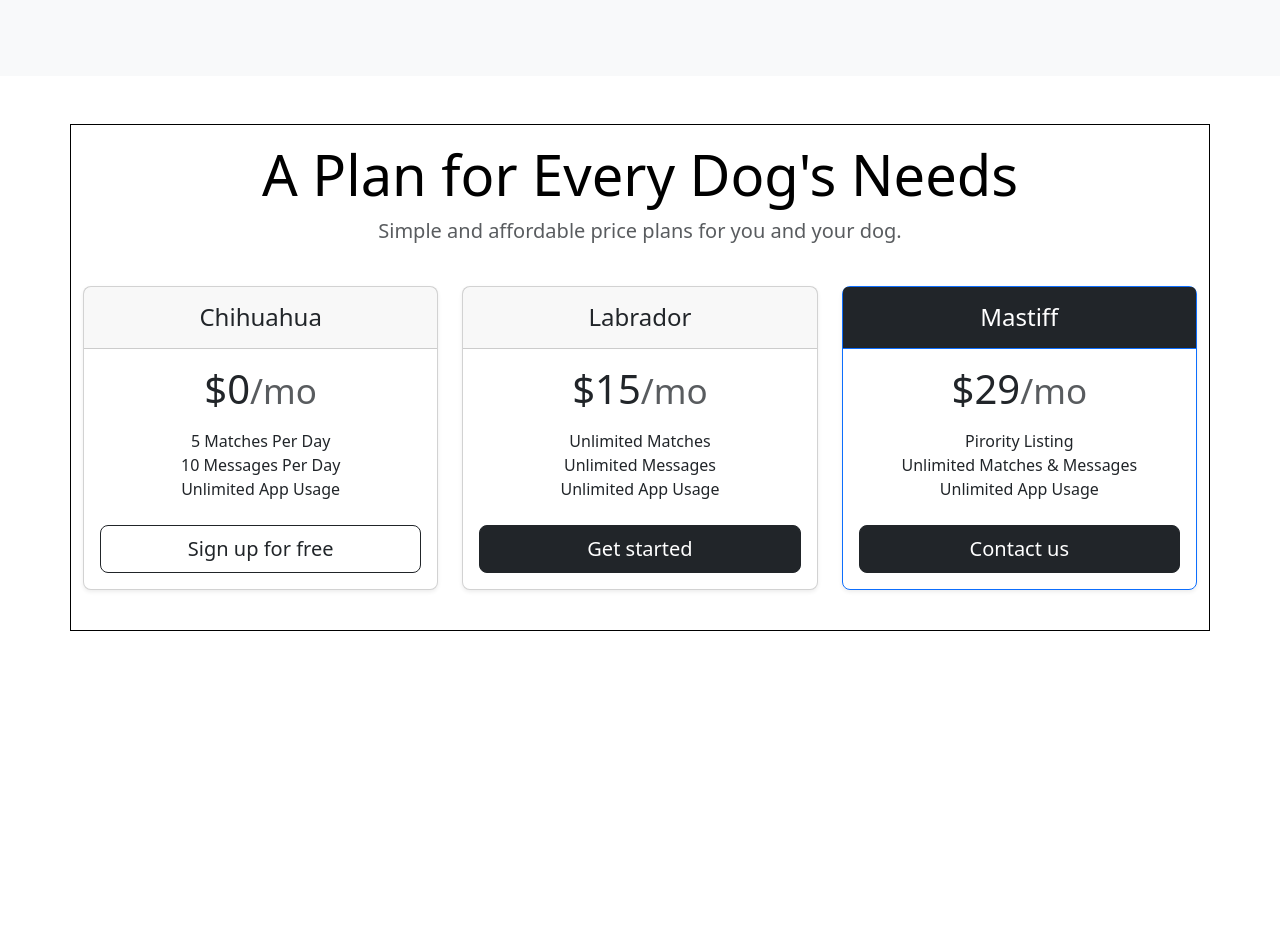
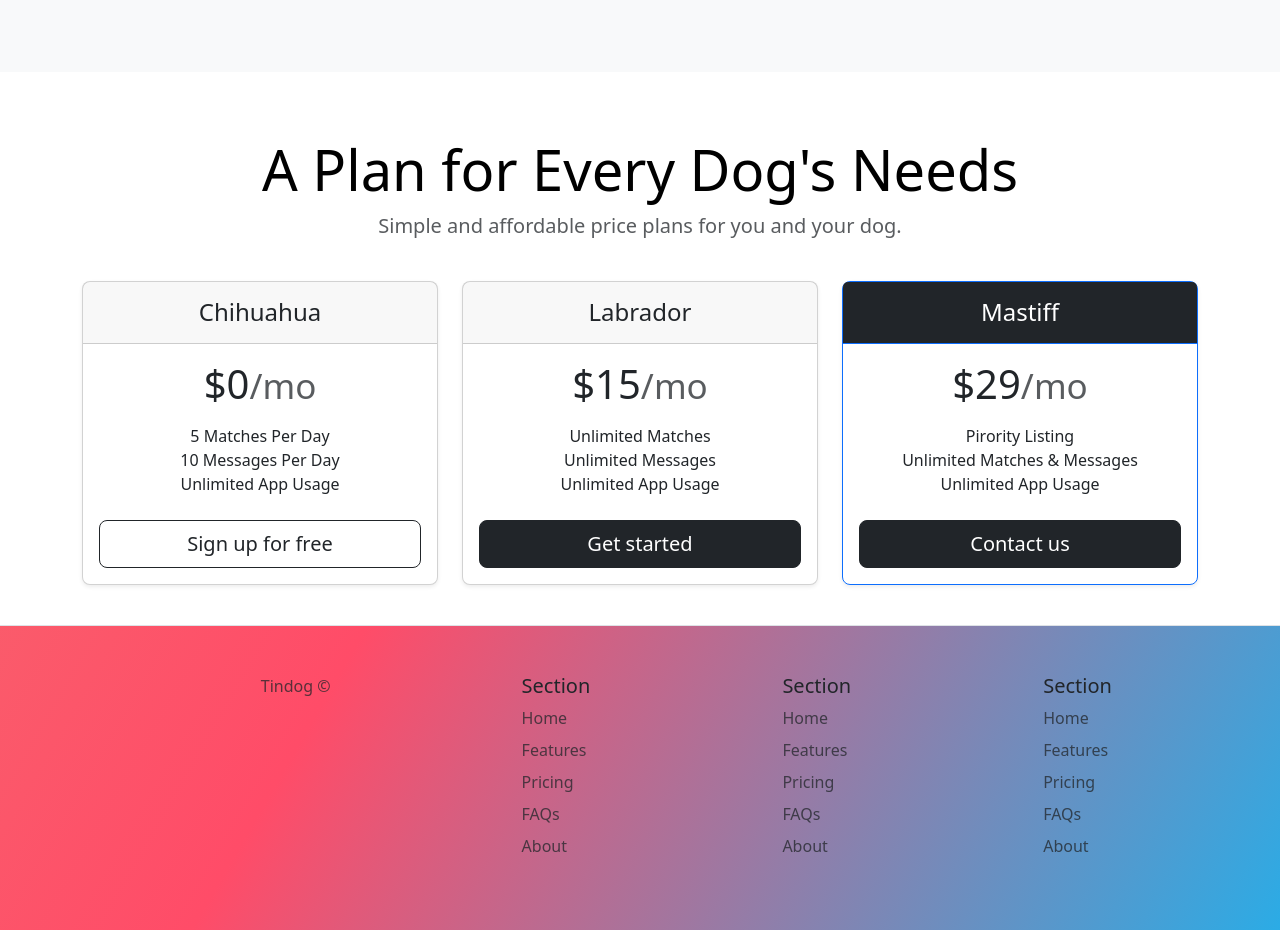
Before and after one commit to paobona15/bootstrap-practice-startup-site, a plain HTML site: page 11.3-tindog-project/index.html in a window 1280 px wide. Shown: the part 1420-2350 px from the top of the page. Before the commit the page ends 2051 px from the top, so only its background shows below. Drawn offline with nearby package versions, Linux system fonts and the light colour scheme.

Commit message:
added footer section and removed black border for sections

```diff
--- a/11.3-tindog-project/index.html
+++ b/11.3-tindog-project/index.html
@@ -9,9 +9,7 @@
    integrity="sha384-QWTKZyjpPEjISv5WaRU9OFeRpok6YctnYmDr5pNlyT2bRjXh0JMhjY6hW+ALEwIH" crossorigin="anonymous">
    <link href="css/style.css" rel="stylesheet">
    <style>
-    .container {
-      border:1px solid black;
-    }
+
    </style>
 </head>
 
@@ -188,7 +186,49 @@
   </section>
   <!-- Footer -->
   <section id="footer">
+    <div class="container.fluid gradient-background">
+      <footer class="row row-cols-1 row-cols-sm-2 row-cols-md-5 py-5 my-0 border-top">
+        <div class="col mb-3">
 
+        </div>
+        <div class="col mb-3">
+          <p class="text-body-secondary">Tindog ©</p>
+        </div>
+
+        <div class="col mb-3">
+          <h5>Section</h5>
+          <ul class="nav flex-column">
+            <li class="nav-item mb-2"><a href="#" class="nav-link p-0 text-body-secondary">Home</a></li>
+            <li class="nav-item mb-2"><a href="#" class="nav-link p-0 text-body-secondary">Features</a></li>
+            <li class="nav-item mb-2"><a href="#" class="nav-link p-0 text-body-secondary">Pricing</a></li>
+            <li class="nav-item mb-2"><a href="#" class="nav-link p-0 text-body-secondary">FAQs</a></li>
+            <li class="nav-item mb-2"><a href="#" class="nav-link p-0 text-body-secondary">About</a></li>
+          </ul>
+        </div>
+
+        <div class="col mb-3">
+          <h5>Section</h5>
+          <ul class="nav flex-column">
+            <li class="nav-item mb-2"><a href="#" class="nav-link p-0 text-body-secondary">Home</a></li>
+            <li class="nav-item mb-2"><a href="#" class="nav-link p-0 text-body-secondary">Features</a></li>
+            <li class="nav-item mb-2"><a href="#" class="nav-link p-0 text-body-secondary">Pricing</a></li>
+            <li class="nav-item mb-2"><a href="#" class="nav-link p-0 text-body-secondary">FAQs</a></li>
+            <li class="nav-item mb-2"><a href="#" class="nav-link p-0 text-body-secondary">About</a></li>
+          </ul>
+        </div>
+
+        <div class="col mb-3">
+          <h5>Section</h5>
+          <ul class="nav flex-column">
+            <li class="nav-item mb-2"><a href="#" class="nav-link p-0 text-body-secondary">Home</a></li>
+            <li class="nav-item mb-2"><a href="#" class="nav-link p-0 text-body-secondary">Features</a></li>
+            <li class="nav-item mb-2"><a href="#" class="nav-link p-0 text-body-secondary">Pricing</a></li>
+            <li class="nav-item mb-2"><a href="#" class="nav-link p-0 text-body-secondary">FAQs</a></li>
+            <li class="nav-item mb-2"><a href="#" class="nav-link p-0 text-body-secondary">About</a></li>
+          </ul>
+        </div>
+      </footer>
+    </div>
   </section>
   <script src="https://cdn.jsdelivr.net/npm/bootstrap@5.3.3/dist/js/bootstrap.bundle.min.js" integrity="sha384-YvpcrYf0tY3lHB60NNkmXc5s9fDVZLESaAA55NDzOxhy9GkcIdslK1eN7N6jIeHz" crossorigin="anonymous"></script>
 </body>
```
